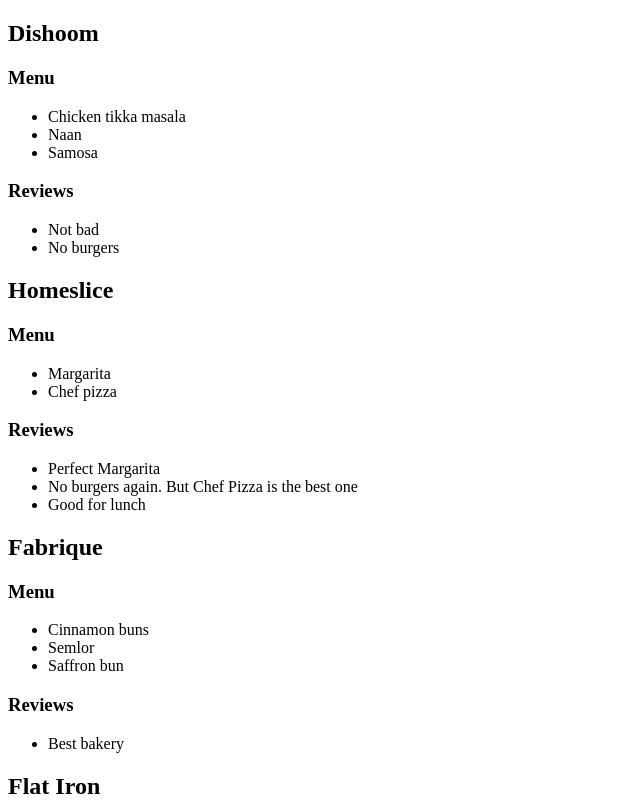
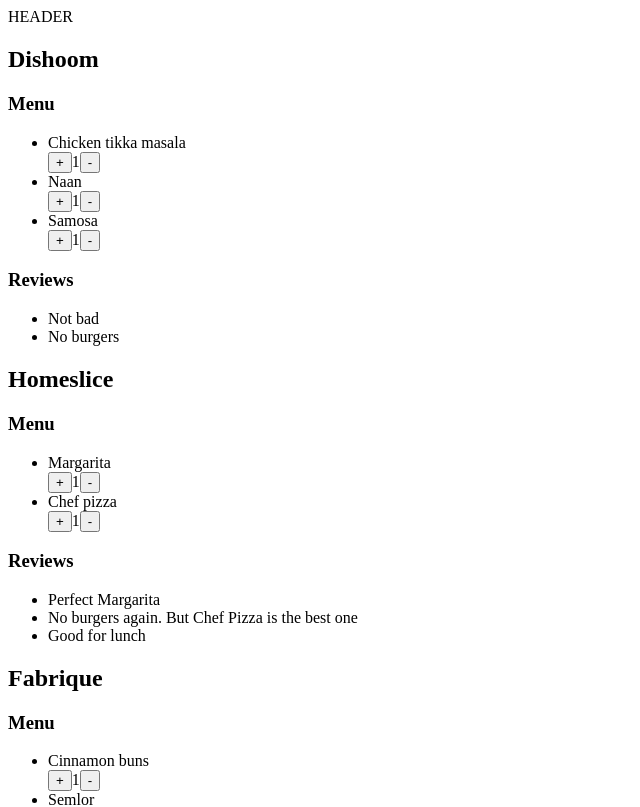
Before and after one commit to Olga-Konashina/react-restaurant, a React (Vite) app: page / in a window 1280 px wide. Shown: the top 807 px of the page, without its empty margins (0-640 px from the left). Built offline with nearby package versions, Linux system fonts and the light colour scheme.

Commit message:
Split to components

```diff
--- a/package.json
+++ b/package.json
@@ -21,6 +21,7 @@
     "eslint": "^9.36.0",
     "eslint-plugin-react-hooks": "^5.2.0",
     "eslint-plugin-react-refresh": "^0.4.22",
+    "eslint-plugin-react": "^7.37.4",
     "globals": "^16.4.0",
     "vite": "^7.1.7"
   }
--- /dev/null
+++ b/src/components/app/app.jsx
@@ -0,0 +1,10 @@
+import { Layout } from "../layout/layout";
+import { RestaurantsPage } from "../restaurants-page/restaurants-page";
+
+export const App = () => {
+  return (
+    <Layout>
+      <RestaurantsPage />
+    </Layout>
+  );
+};
--- /dev/null
+++ b/src/components/counter/counter.jsx
@@ -0,0 +1,23 @@
+import { useState } from "react";
+
+export const Counter = () => {
+  const [value, setValue] = useState(1);
+
+  const decrement = () => {
+    if (value > 0) {
+      setValue(value - 1);
+    }
+  };
+
+  const increment = () => {
+    setValue(value + 1);
+  };
+
+  return (
+    <div>
+      <button onClick={increment}>+</button>
+      <span>{value}</span>
+      <button onClick={decrement}>-</button>
+    </div>
+  );
+};
--- /dev/null
+++ b/src/components/layout/layout.jsx
@@ -0,0 +1,11 @@
+import { Children } from "react";
+
+export const Layout = ({ children }) => {
+  return (
+    <div>
+      <header>HEADER</header>
+      {children}
+      <footer>FOOTER</footer>
+    </div>
+  );
+};
--- /dev/null
+++ b/src/components/restaurant/restaurant.jsx
@@ -0,0 +1,38 @@
+import { Counter } from "../counter/counter";
+
+export const Restaurant = ({ restaurant }) => {
+  const { name, menu, reviews } = restaurant;
+
+  if (!name) {
+    return null;
+  }
+
+  return (
+    <div>
+      <h2>{name}</h2>
+      {menu.length && (
+        <>
+          <h3>Menu</h3>
+          <ul>
+            {menu.map((item) => (
+              <li key={item.id}>
+                {item.name}
+                <Counter />
+              </li>
+            ))}
+          </ul>
+        </>
+      )}
+      {reviews.length && (
+        <>
+          <h3>Reviews</h3>
+          <ul>
+            {reviews.map((item) => (
+              <li key={item.id}>{item.text}</li>
+            ))}
+          </ul>
+        </>
+      )}
+    </div>
+  );
+};
--- /dev/null
+++ b/src/components/restaurants-page/restaurants-page.jsx
@@ -0,0 +1,12 @@
+import { restaurants } from "../../constants/mock";
+import { Restaurant } from "../restaurant/restaurant";
+
+export const RestaurantsPage = () => {
+  return (
+    <div>
+      {restaurants.map((restaurant) => (
+        <Restaurant restaurant={restaurant} key={restaurant.id} />
+      ))}
+    </div>
+  );
+};
--- a/src/main.jsx
+++ b/src/main.jsx
@@ -1,27 +1,7 @@
 import { createRoot } from "react-dom/client";
-import { restaurants } from "./mock";
+import { App } from "./components/app/app";
 
 const root = document.getElementById("root");
 const reactRoot = createRoot(root);
 
-function restaurantListCreator(restaurants) {
-  return restaurants.map((restaurantItem) => (
-    <div key={restaurantItem.id}>
-      <h2>{restaurantItem.name}</h2>
-      <h3>Menu</h3>
-      <ul>
-        {restaurantItem.menu.map((item) => (
-          <li key={item.id}>{item.name}</li>
-        ))}
-      </ul>
-      <h3>Reviews</h3>
-      <ul>
-        {restaurantItem.reviews.map((item) => (
-          <li key={item.id}>{item.text}</li>
-        ))}
-      </ul>
-    </div>
-  ));
-}
-
-reactRoot.render(<>{restaurantListCreator(restaurants)}</>);
+reactRoot.render(<App />);
```
Also changed, not shown: eslint.config.js (+17 -1 lines), src/constants/mock.js (renamed from src/mock.js), 1 other file (tests, documents, lock files or other folders).
